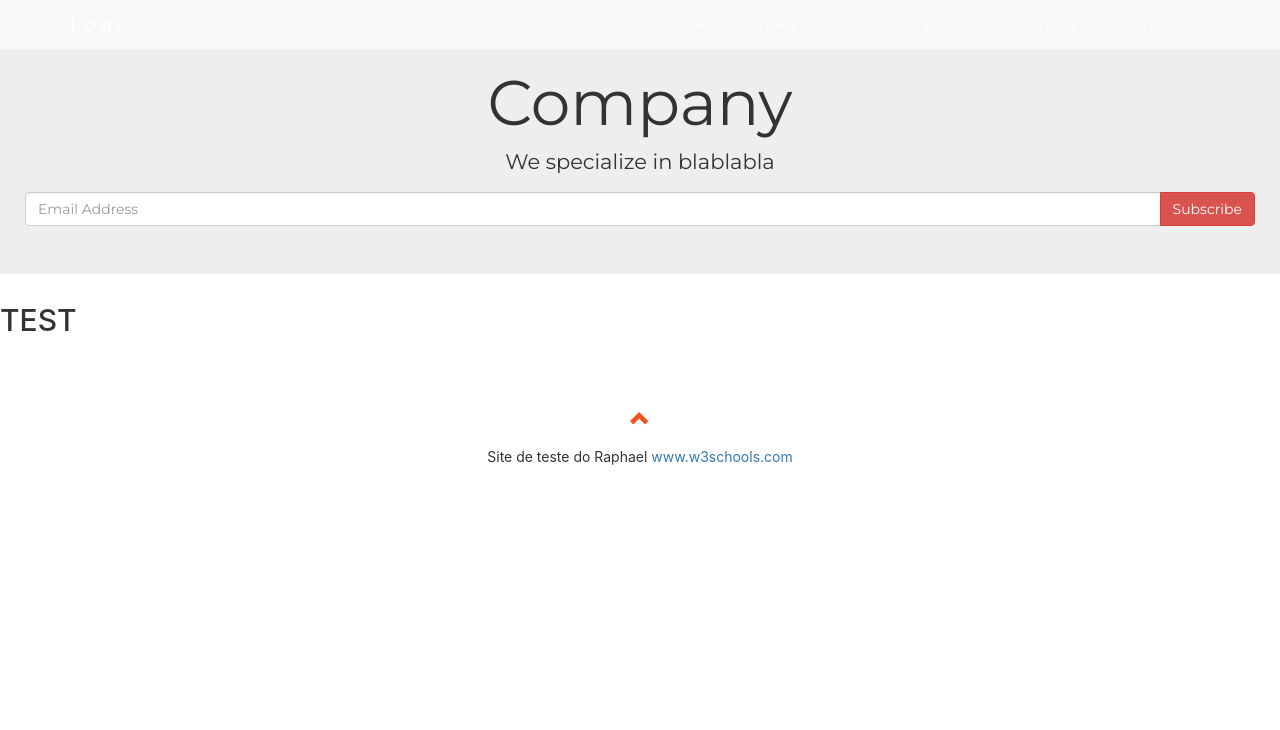
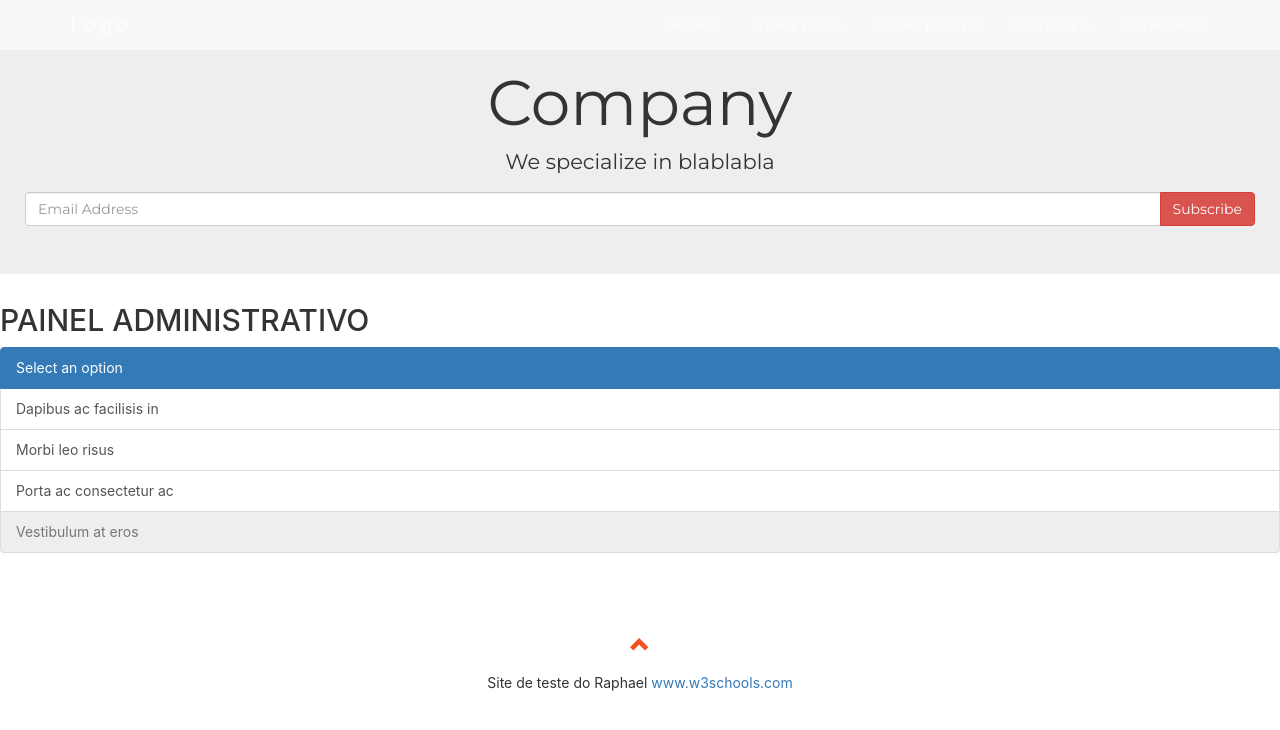
Before and after one commit to raphaelrocha/company, a React (Create React App) app: page /admin in a window 1280 px wide. Shown: the top 730 px of the page. Built offline with nearby package versions, Linux system fonts and the light colour scheme.

Commit message:
cria componentes básicos da area administrativa.

```diff
--- a/src/components/admin/Admin.js
+++ b/src/components/admin/Admin.js
@@ -1,16 +1,21 @@
 import React, {Component} from 'react';
+import AdminMenu from "./AdminMenu";
+import {Route} from 'react-router-dom';
+import AdminPortfolio from "./AdminPortfolio";
 
 export default class Admin extends Component{
 
   constructor(props) {
     super(props);
-
   }
 
   render() {
+    let url = this.props.match.url;
     return (
       <div>
-        <h2>test</h2>
+        <h2>Painel Administrativo</h2>
+        <Route path={'/'} component={AdminMenu}/>
+        <Route path={url+'/portfolio'} component={AdminPortfolio}/>
       </div>
     );
   }
--- /dev/null
+++ b/src/components/admin/AdminMenu.js
@@ -0,0 +1,18 @@
+import React from 'react';
+
+const AdminMenu = props =>{
+  return(
+    <div className='list-group'>
+      <a href='#' className='list-group-item list-group-item-action active'>
+        Select an option
+      </a>
+      <a href='#' className='list-group-item list-group-item-action'>Dapibus ac facilisis in</a>
+      <a href='#' className='list-group-item list-group-item-action'>Morbi leo risus</a>
+      <a href='#' className='list-group-item list-group-item-action'>Porta ac consectetur ac</a>
+      <a href='#' className='list-group-item list-group-item-action disabled' tabIndex='-1' aria-disabled='true'>Vestibulum
+        at eros</a>
+    </div>
+  );
+};
+
+export default AdminMenu;
--- /dev/null
+++ b/src/components/admin/AdminPortfolio.js
@@ -0,0 +1,16 @@
+import React, {Component} from 'react';
+
+export default class AdminPortfolio extends Component{
+
+  constructor(props) {
+    super(props);
+
+  }
+
+  render() {
+    return (
+      <h2>Portfolio - Area administrativa</h2>
+    );
+  }
+
+}
```
